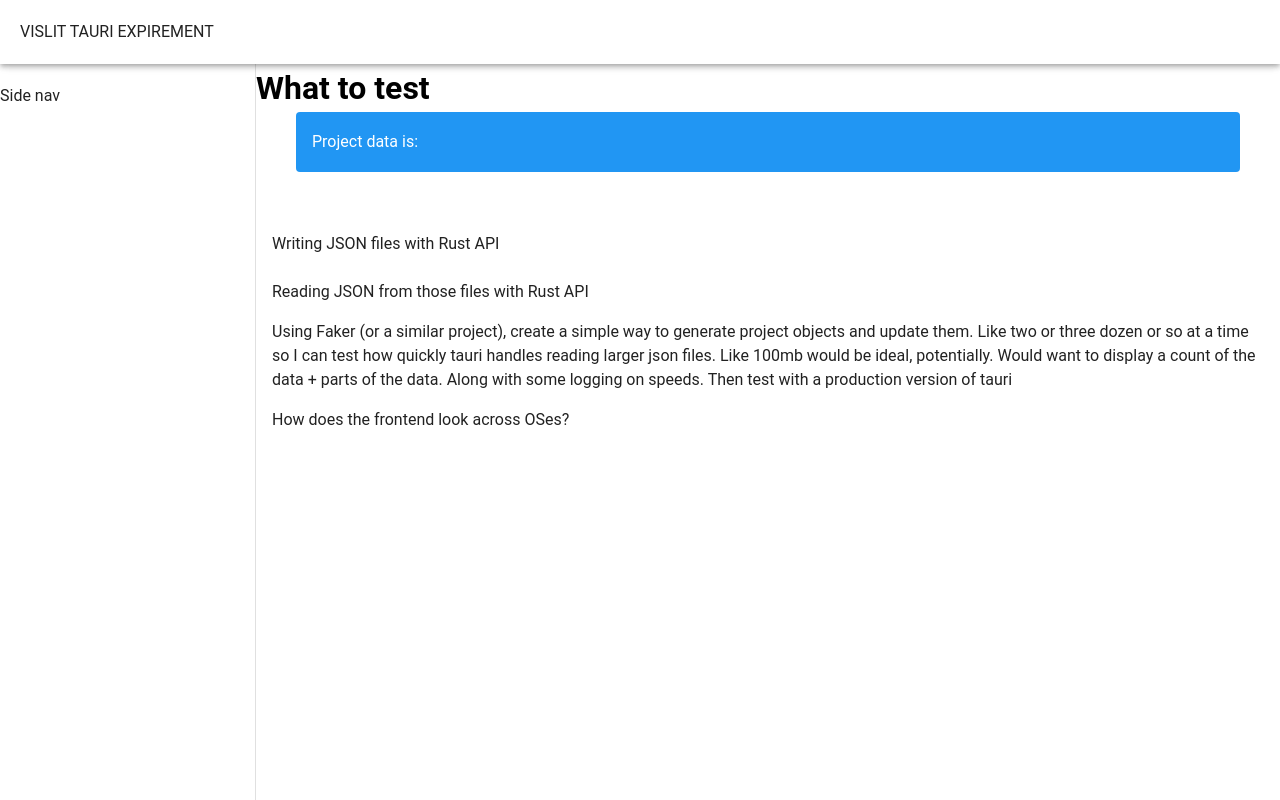
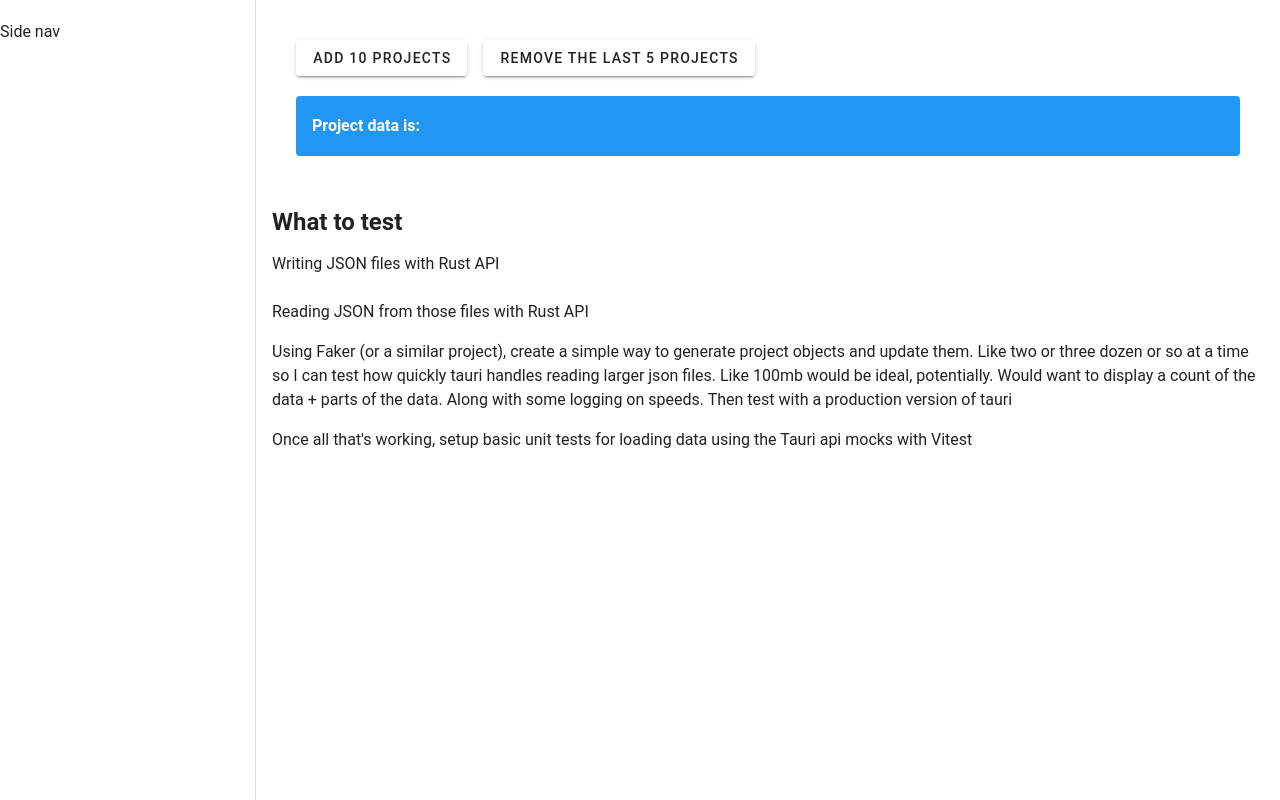
Before and after one commit to ste163/vislit-tauri-poc, a Vue app: page / in a window 1280 px wide. Built offline with nearby package versions, Linux system fonts and the light colour scheme.

Commit message:
creatingn and reading vislit-data setup

```diff
--- a/src-tauri/tauri.conf.json
+++ b/src-tauri/tauri.conf.json
@@ -8,14 +8,14 @@
   },
   "package": {
     "productName": "vislit",
-    "version": "0.1.0"
+    "version": "0.0.1"
   },
   "tauri": {
     "allowlist": {
       "all": true,
       "fs": {
         "all": true,
-        "scope": ["$APP/*"]
+        "scope": ["$APPDATA/*"]
       },
       "path": {
         "all": true
--- a/src/app.vue
+++ b/src/app.vue
@@ -1,53 +1,85 @@
 <script setup lang="ts">
 import { invoke } from "@tauri-apps/api";
+// TODO: once I figure out which fs and path apis I need
+// add those to the allow-list
 import {
   exists,
   createDir,
   writeFile,
   BaseDirectory,
+  readTextFile,
 } from "@tauri-apps/api/fs";
+import { appDataDir, join } from "@tauri-apps/api/path";
 import { onMounted, ref } from "vue";
 
-// TODO:
-// add the Project type of Record<string, Project>
-const projects = ref<any>(null); // no project type yet
+const VISLIT_DATA = "vislit-data";
+const PROJECTS_JSON = "projects.json";
+
+interface Project {
+  id: string;
+  title: string;
+  description: string;
+  typeId: string;
+  type: any;
+  goal: any;
+  completed: boolean;
+  archived: boolean;
+  dateCreated: Date;
+  dateModified: Date;
+}
+
+type Projects = Record<string, Project> | {} | null;
+
+const projects = ref<Projects>(null);
 
 // example of saving to the file system
 // https://www.matthewtao.com/blog/post/glipma-devlog-2/
 
 async function loadData() {
-  // currently tauri
-  // does not allow writing
-  // to arbitrary directories inside appDir
-  // like appDir/vislit-data
-  // so using the appDir/ with writing .json in there
-  // but MUST figure out how, or else it won't work.
-  // need the /projects/id/{date}.html
-  console.log("load data");
+  console.log("START - LOADING DATA");
   try {
-    const doesVislitDataExist = await exists("projects.json", {
-      dir: BaseDirectory.AppData,
-    });
+    const VISLIT_DATA_PATH = await join(await appDataDir(), VISLIT_DATA);
+    const doesVislitDataExist = await exists(VISLIT_DATA_PATH);
     if (doesVislitDataExist) {
-      console.log("vislit data exists!");
-      // read appDataDir, projects.json
-      // set that data to state
+      console.log("DATA EXISTS - READING FILE");
+      const contents = await readTextFile(
+        await join(VISLIT_DATA, PROJECTS_JSON),
+        { dir: BaseDirectory.AppData }
+      );
+      const value = JSON.parse(contents) as Projects;
+      console.log("END - READ PROJECT DATA FROM FILE", value);
+      projects.value = value;
     } else {
-      console.log("vislit data does NOT exist");
-      await writeFile("projects.json", "{}", {
+      console.log("DATA DOES NOT EXIST - CREATE VISLIT DATA");
+      await createDir(VISLIT_DATA, {
+        dir: BaseDirectory.AppData,
+        recursive: true,
+      });
+      console.log("VISLIT DATA DIRECTORY CREATED AT: ", VISLIT_DATA_PATH);
+      await writeFile(await join(VISLIT_DATA, PROJECTS_JSON), "{}", {
         dir: BaseDirectory.AppData,
       });
-      // createDir vislit-data
-      // then create file projects.json inside of that
-      // then set projects to an empty {}
-      // as we know we will have no data in there
+      console.log("END - PROJECT.JSON CREATED");
+      projects.value = {};
     }
-
-    // const appDataDirPath = await appDataDir();
-    // const path = await join(appDataDirPath, 'users', 'tauri', 'avatar.png');
   } catch (error) {
     console.error(error);
   }
+}
+
+async function addProjects() {
+  console.log("ADD PROJECTS");
+  // add faker
+  // create 10 fake projects
+  // pass those 10 into a "api"
+  // wrapper function that writes to projects.json
+}
+
+async function removeProjects() {
+  console.log("REMOVE PROJECTS");
+  // get all the project data from state
+  // remove the last five objects
+  // pass that into the api to save project state
 }
 
 // app data dir and app config dir default to the same location
@@ -72,24 +104,27 @@ onMounted(async () => {
 </script>
 
 <template>
-  <!-- TODO
+  <!-- TODO UI:
     see how the main content moves with toggle-able columns.
     see how it responds to layout changes in main content
   -->
   <v-layout>
-    <v-app-bar class="pl-5">VISLIT TAURI EXPIREMENT</v-app-bar>
     <v-navigation-drawer permanent class="pt-5"> Side nav </v-navigation-drawer>
-    <v-main
-      ><h1>What to test</h1>
-
-      <div class="mb-10 px-10">
-        <v-alert color="info">
-          Project data is:
-          <strong>{{ projects }}</strong>
+    <v-main>
+      <div class="my-10 px-10">
+        <v-btn @click="addProjects" class="mr-4">Add 10 Projects</v-btn>
+        <v-btn @click="removeProjects">Remove the last 5 Projects</v-btn>
+        <v-alert class="mt-5 d-flex" color="info">
+          <div v-if="projects">
+            <strong>Count of projects:</strong>
+            {{ Object.keys(projects).length }}
+          </div>
+          <div><strong>Project data is:</strong> {{ projects }}</div>
         </v-alert>
       </div>
 
       <v-list class="text-left">
+        <h2 class="ml-4">What to test</h2>
         <v-list-item>Writing JSON files with Rust API</v-list-item>
         <v-list-item>Reading JSON from those files with Rust API</v-list-item>
         <v-list-item>
@@ -100,7 +135,10 @@ onMounted(async () => {
           count of the data + parts of the data. Along with some logging on
           speeds. Then test with a production version of tauri
         </v-list-item>
-        <v-list-item>How does the frontend look across OSes?</v-list-item>
+        <v-list-item>
+          Once all that's working, setup basic unit tests for loading data using
+          the Tauri api mocks with Vitest
+        </v-list-item>
       </v-list>
     </v-main>
   </v-layout>
```
Also changed, not shown: 1 other file (tests, documents, lock files or other folders).
